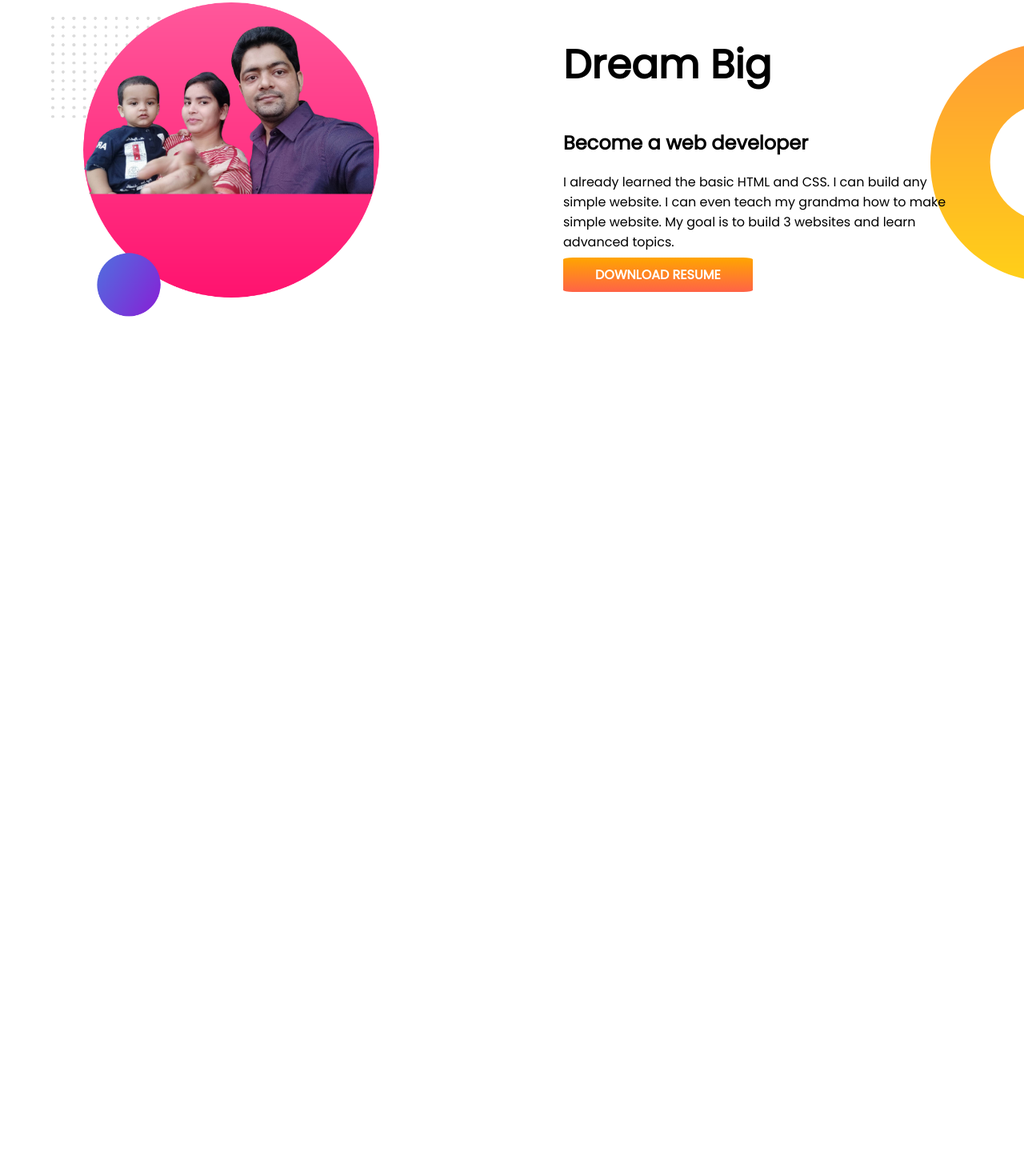
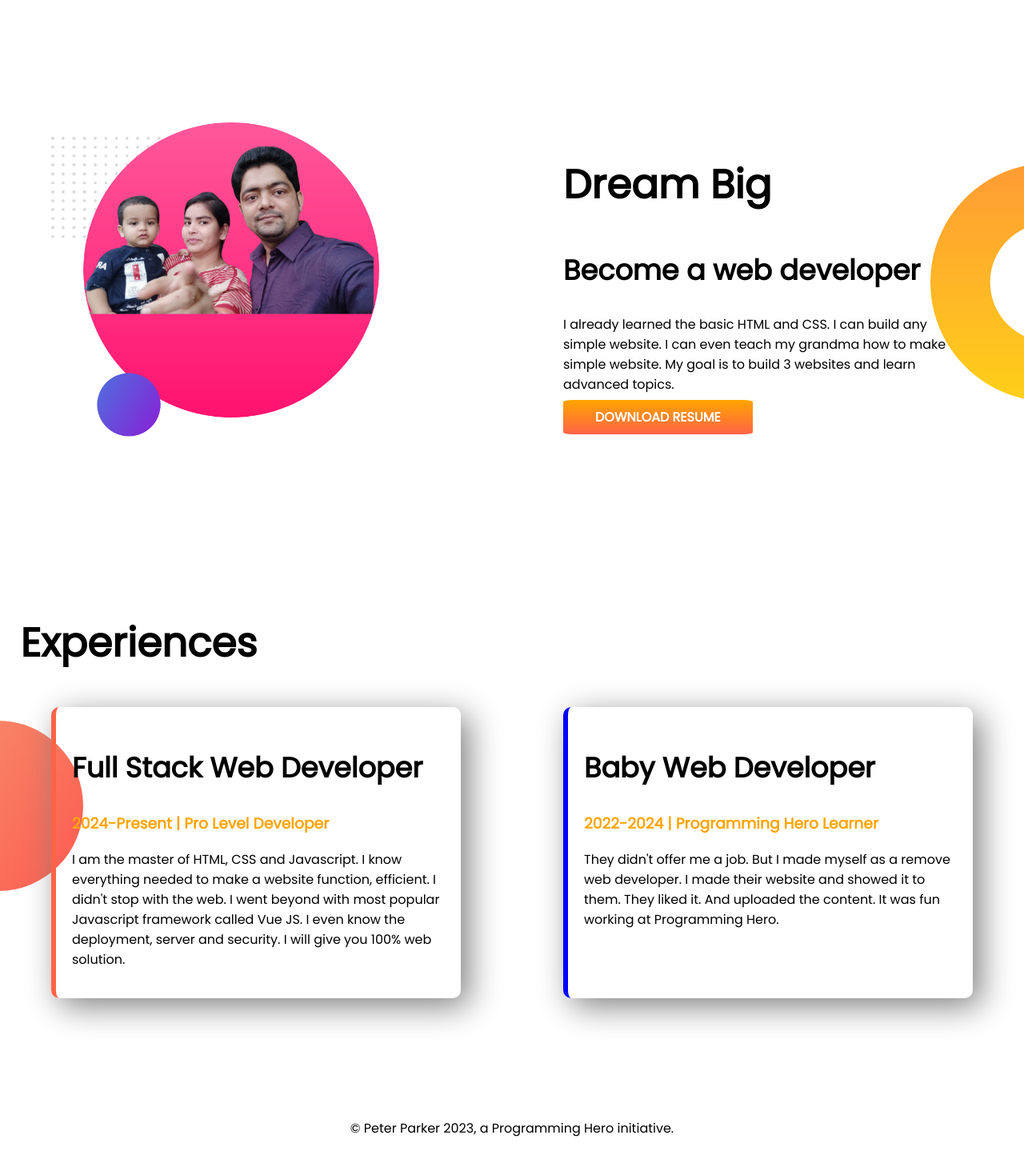
Before and after one commit to RubelRk/Rubel-web, a plain HTML site: page index.html in a window 1280 px wide. Shown: the part 708-2147 px from the top of the page at 80% size. Before the commit the page ends 1175 px from the top, so only its background shows below. Drawn offline with Linux system fonts and the light colour scheme.

Commit message:
full add

```diff
--- a/index.html
+++ b/index.html
@@ -13,7 +13,7 @@
     <link rel="stylesheet" href="style.css">
 </head>
 <body>
-<section class="header-all">
+<section class="header-all contener">
     <div class="half-width">
         <h1>Welcome To</h1>
         <h1><span class="rubel-color">Rubel-Web</span>  World !</h1>
@@ -30,7 +30,7 @@
 
 </section>
 
-<section class="dream-big">
+<section class="dream-big contener">
 
     <div class="half-width">
         <img src="my-bg2.png" alt="not view">
@@ -50,5 +50,29 @@
 
 
 
+<section class="experience-area">
+    <h1>  Experiences</h1>
+    <div class="contener">
+            <div class="ex-developer full-stack-web">
+                <h2>Full Stack Web Developer</h2>
+                <h3 class="rubel-color">2024-Present | Pro Level Developer</h3>
+                <p>I am the master of HTML, CSS and Javascript. I know everything needed to make a website function, efficient. I didn't stop with the web. I went beyond with most popular Javascript framework called Vue JS. I even know the deployment, server and security. I will give you 100% web solution.</p>
+
+            </div>
+
+            <div class="ex-developer baby-web">
+                <h2>Baby Web Developer</h2>
+                <h3 class="rubel-color">2022-2024 | Programming Hero Learner</h3>
+                <p>They didn't offer me a job. But I made myself as a remove web developer. I made their website and showed it to them. They liked it. And uploaded the content. It was fun working at Programming Hero.</p>
+            </div>
+        </div>
+</section>
+
+
+<footer class="footer-area">
+    <p>© Peter Parker 2023, a Programming Hero initiative.</p>
+</footer>
+
+
 </body>
 </html>
--- a/style.css
+++ b/style.css
@@ -6,11 +6,15 @@ body{
 h1{
     font-size: 50px;
 }
+h2{
+    font-size: 35px;
+}
 .rubel-color{
     color: orange;
 }
-section{
+.contener{
     display: flex;
+    margin-bottom: 150px;
 
 }
 .header-all{
@@ -44,3 +48,29 @@ section div img{
     background-repeat: no-repeat;
     background-position: right;
 }
+.experience-area{
+    background-image: url(images/exp-bg.png);
+    background-repeat: no-repeat;
+    background-position: left;
+}
+.ex-developer{
+    width: 40%;
+    box-shadow: 10px 10px 40px gray;
+    margin-left: 5%;
+    margin-right: 5%;
+    padding: 20px;
+    border-radius: 10px;
+}
+.full-stack-web{
+    border-left: 6px solid tomato;
+}
+.baby-web{
+    border-left: 6px solid blue;
+}
+.experience-area h1{
+    margin-left: 2%;
+}
+
+.footer-area p {
+text-align: center;
+}
```
